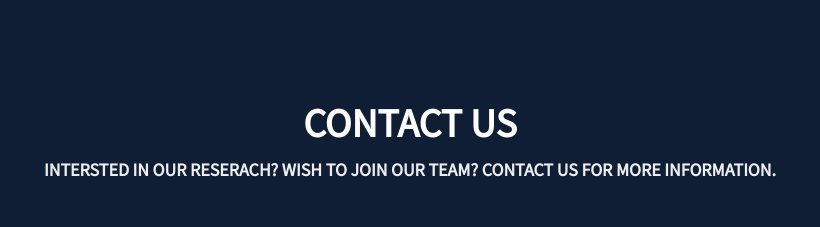
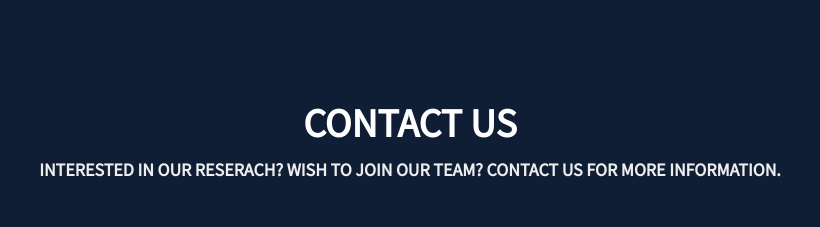
Before and after one commit to TheCyRENLab/Website, a website: page index.html in a window 1280 px wide. Shown: the part 2638-2865 px from the top of the page, 230-1050 px from the left. Drawn offline with nearby package versions, Linux system fonts and the light colour scheme; a web font is replaced by a local one.

Commit message:
update spelling mistake

```diff
--- a/index.html
+++ b/index.html
@@ -209,7 +209,7 @@
             <div class="row">
                 <div class="col-lg-12 text-center">
                     <h2 class="section-heading">Contact Us</h2>
-                    <h4 class="section-subheading text-muted" style="color:#eeeeee">Intersted in our reserach? Wish to join our team? Contact us for more information.</h4>
+                    <h4 class="section-subheading text-muted" style="color:#eeeeee">Interested in our reserach? Wish to join our team? Contact us for more information.</h4>
                     <br></br>
                 </div>
             </div>
```
